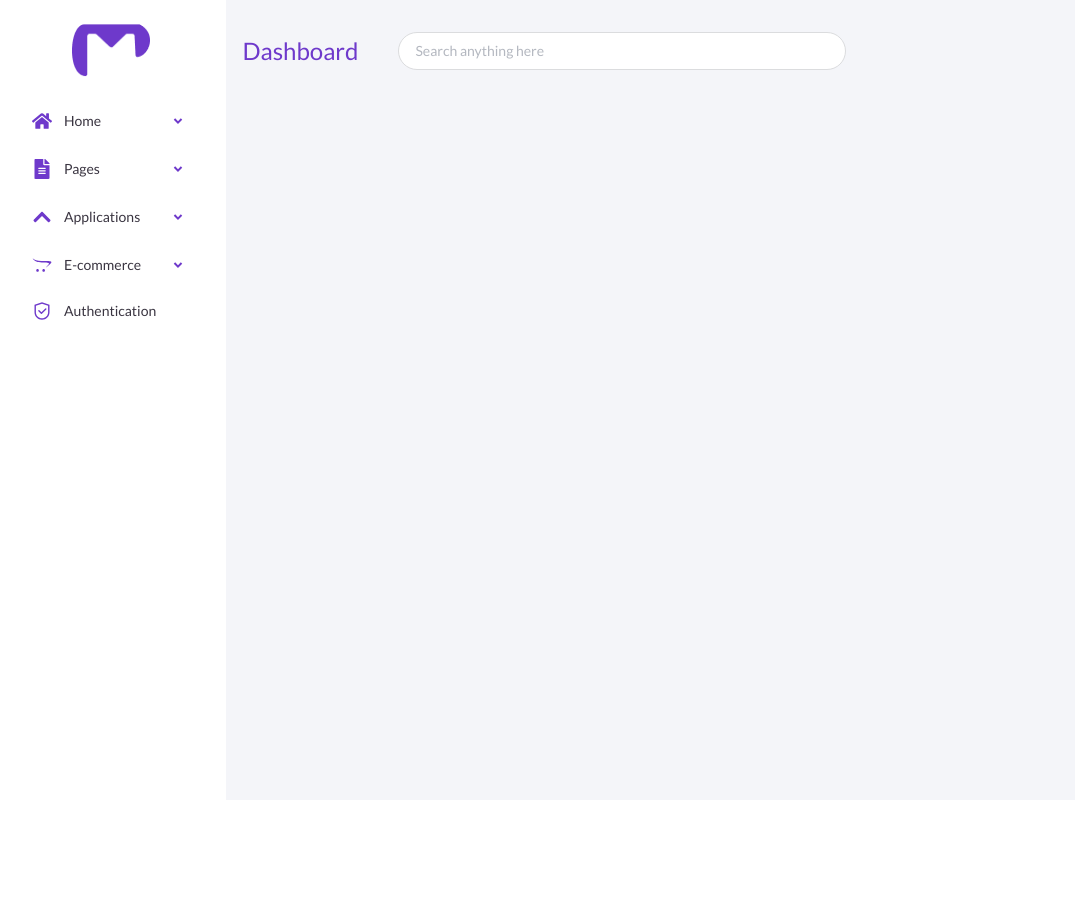
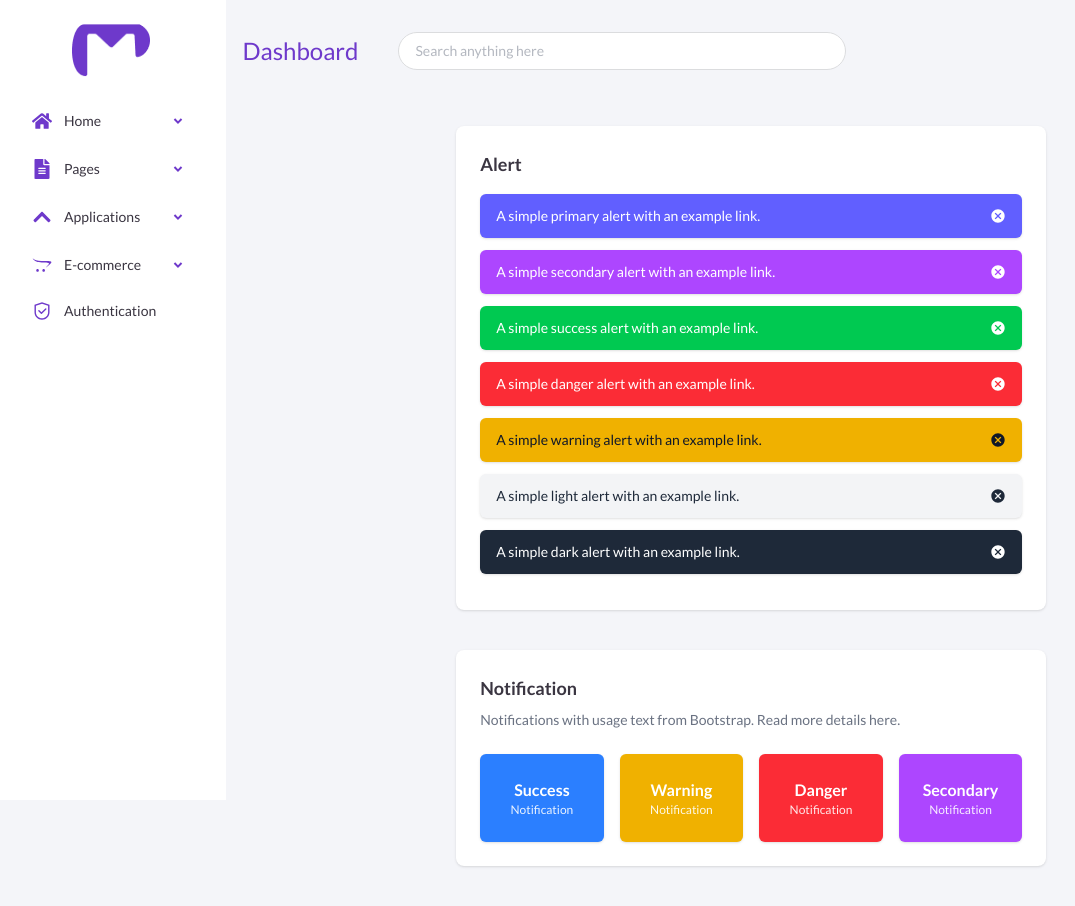
Before and after one commit to Favics-T/Admin-Dashboard, a React (Vite) app: page /pages/notification in a window 1280 px wide. Shown: the top 906 px of the page, without its empty margins (4-1079 px from the left). Before the commit the page ends 800 px from the top, so only its background shows below. Built offline with nearby package versions, Linux system fonts and the light colour scheme.

Commit message:
added notification page

```diff
--- a/src/pages/Pages/Notification.jsx
+++ b/src/pages/Pages/Notification.jsx
@@ -1,11 +1,53 @@
-import React from 'react'
+import React from "react";
+
+import NotificationCard from "./Notification/NotificationCard";
+import Alert from "./Notification/notificationComponent/Alert";
+
 
 const Notification = () => {
   return (
-    <div>
+    <div className="p-6 space-y-10 max-w-4xl mx-auto">
+      {/* Alerts */}
+      <div className="bg-white rounded-lg shadow p-6">
+        <h2 className="text-lg font-semibold mb-4">Alert</h2>
+        <Alert variant="primary" onClose={() => {}}>
+          A simple primary alert with an example link.
+        </Alert>
+        <Alert variant="secondary" onClose={() => {}}>
+          A simple secondary alert with an example link.
+        </Alert>
+        <Alert variant="success" onClose={() => {}}>
+          A simple success alert with an example link.
+        </Alert>
+        <Alert variant="danger" onClose={() => {}}>
+          A simple danger alert with an example link.
+        </Alert>
+        <Alert variant="warning" onClose={() => {}}>
+          A simple warning alert with an example link.
+        </Alert>
+        <Alert variant="light" onClose={() => {}}>
+          A simple light alert with an example link.
+        </Alert>
+        <Alert variant="dark" onClose={() => {}}>
+          A simple dark alert with an example link.
+        </Alert>
+      </div>
 
+      {/* Notifications */}
+      <div className="bg-white rounded-lg shadow p-6">
+        <h2 className="text-lg font-semibold mb-2">Notification</h2>
+        <p className="text-sm text-gray-500 mb-6">
+          Notifications with usage text from Bootstrap. Read more details here.
+        </p>
+        <div className="grid grid-cols-2 sm:grid-cols-4 gap-4">
+          <NotificationCard color="success" label="Success" />
+          <NotificationCard color="warning" label="Warning" />
+          <NotificationCard color="danger" label="Danger" />
+          <NotificationCard color="secondary" label="Secondary" />
+        </div>
+      </div>
     </div>
-  )
-}
+  );
+};
 
-export default Notification
+export default Notification;
--- /dev/null
+++ b/src/pages/Pages/Notification/NotificationCard.jsx
@@ -0,0 +1,22 @@
+import { motion} from "framer-motion";
+
+const NotificationCard = ({ color, label }) => {
+  const colorClasses = {
+    success: "bg-blue-500",
+    warning: "bg-yellow-500",
+    danger: "bg-red-500",
+    secondary: "bg-purple-500",
+  };
+
+  return (
+    <motion.div
+      whileHover={{ scale: 1.05 }}
+      whileTap={{ scale: 0.97 }}
+      className={`${colorClasses[color]} text-white text-center px-6 py-6 rounded-md shadow cursor-pointer`}
+    >
+      <p className="font-semibold">{label}</p>
+      <p className="text-xs opacity-90">Notification</p>
+    </motion.div>
+  );
+};
+export default NotificationCard
--- /dev/null
+++ b/src/pages/Pages/Notification/notificationComponent/Alert.jsx
@@ -0,0 +1,39 @@
+import { motion, AnimatePresence } from "framer-motion";
+import { MdCancel } from "react-icons/md";
+const Alert = ({ variant = "primary", children, onClose }) => {
+  const colors = {
+    primary: "bg-indigo-500 text-white",
+    secondary: "bg-purple-500 text-white",
+    success: "bg-green-500 text-white",
+    danger: "bg-red-500 text-white",
+    warning: "bg-yellow-500 text-gray-900",
+    light: "bg-gray-100 text-gray-800",
+    dark: "bg-gray-800 text-white",
+  };
+
+  return (
+    <AnimatePresence>
+      <motion.div
+        initial={{ opacity: 0, y: -10 }}
+        animate={{ opacity: 1, y: 0 }}
+        exit={{ opacity: 0, y: 10 }}
+        transition={{ duration: 0.2 }}
+        role="alert"
+        className={`flex justify-between items-center px-4 py-3 rounded-md shadow ${colors[variant]} mb-3`}
+      >
+        <p className="text-sm font-medium">{children}</p>
+        {onClose && (
+          <button
+            onClick={onClose}
+            aria-label="Close alert"
+            className="ml-3 text-xl hover:opacity-80"
+          >
+            <MdCancel size={16} />
+          </button>
+        )}
+      </motion.div>
+    </AnimatePresence>
+  );
+};
+
+export default Alert
```
